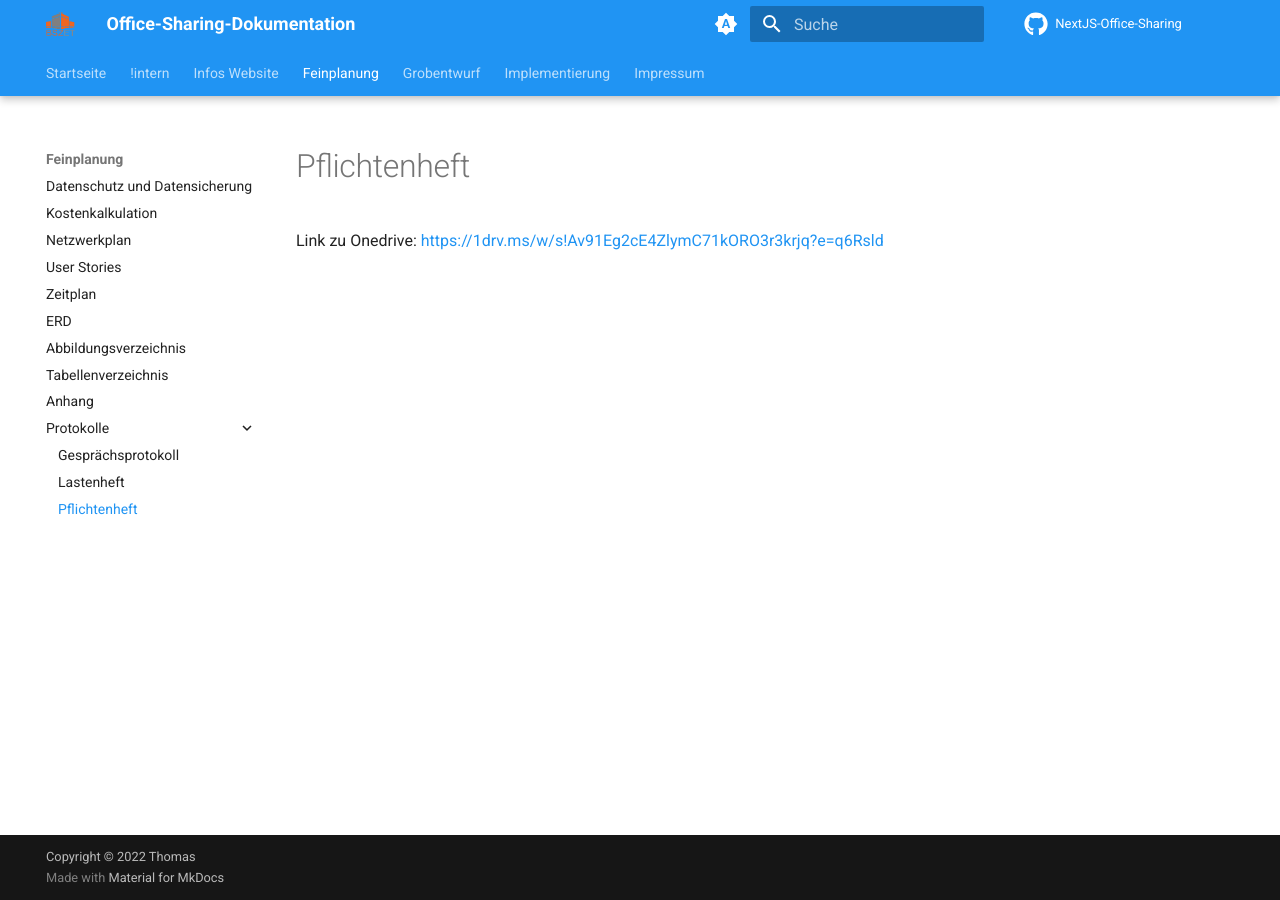
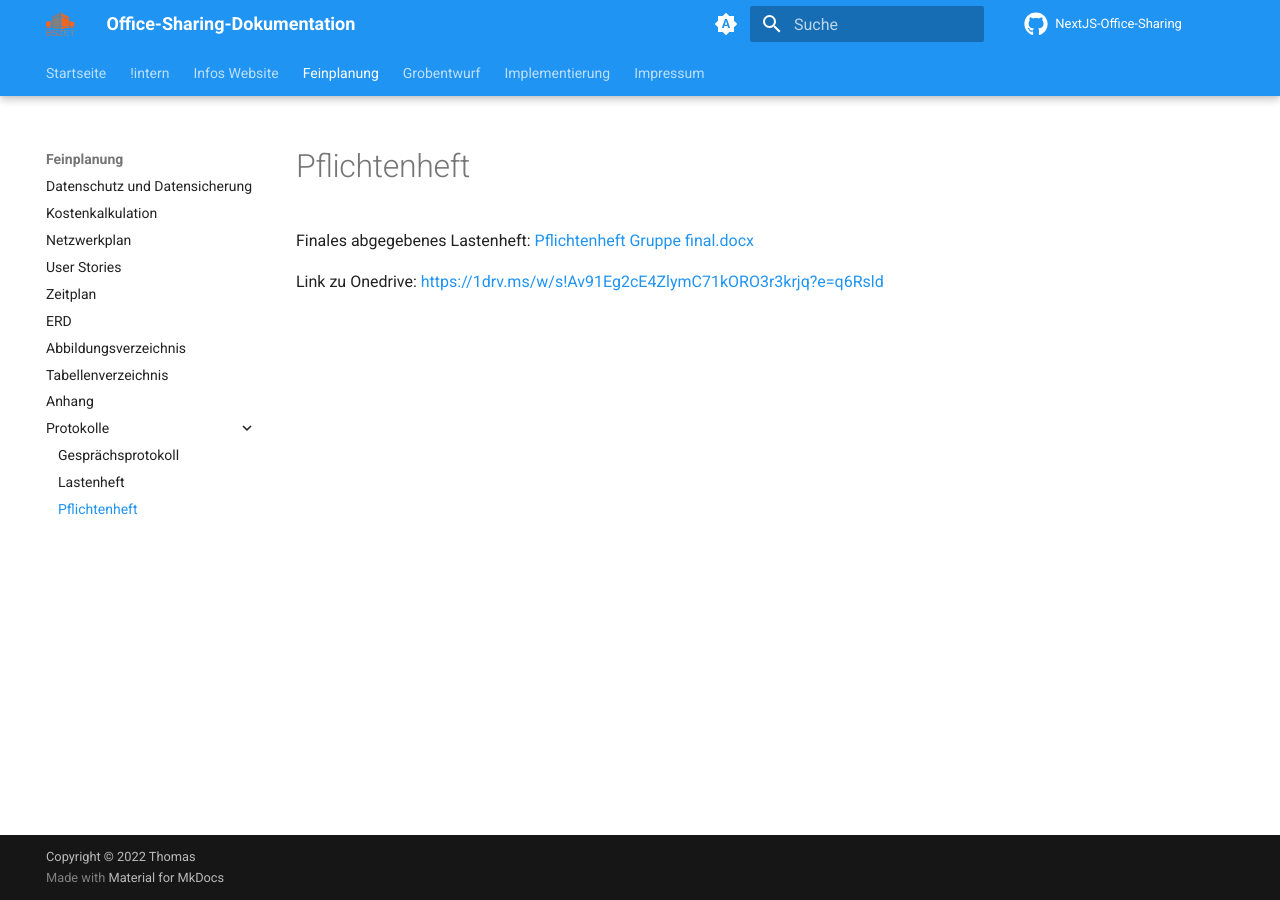
Before and after one commit to gz-bad-erzland-p2/Dokumentation, an MkDocs documentation site: the page built from docs/feinplanung/protokolle/04_pflichtenheft.md, in a window 1280 px wide. Built offline with MkDocs 1.6.1 and Material for MkDocs 9.7.7, drawn with Linux system fonts in a browser that asks for light colours; comment, search, counter and statistics services are not loaded.

Commit message:
Update 04_pflichtenheft.md

```diff
--- a/docs/feinplanung/protokolle/04_pflichtenheft.md
+++ b/docs/feinplanung/protokolle/04_pflichtenheft.md
@@ -1,4 +1,5 @@
 # Pflichtenheft
 
+Finales abgegebenes Lastenheft: [Pflichtenheft Gruppe final.docx](https://github.com/gz-bad-erzland-p2/Dokumentation/files/10373142/Pflichtenheft.Gruppe.final.docx)
 
 Link zu Onedrive: https://1drv.ms/w/s!Av91Eg2cE4ZlymC71kORO3r3krjq?e=q6Rsld
```
